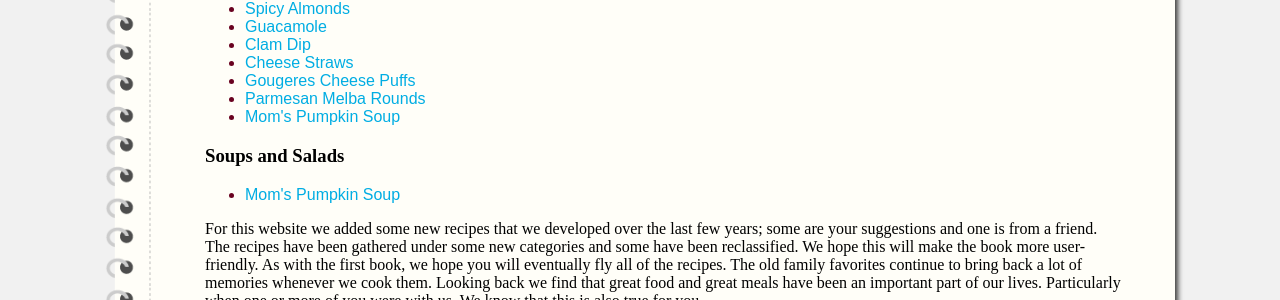
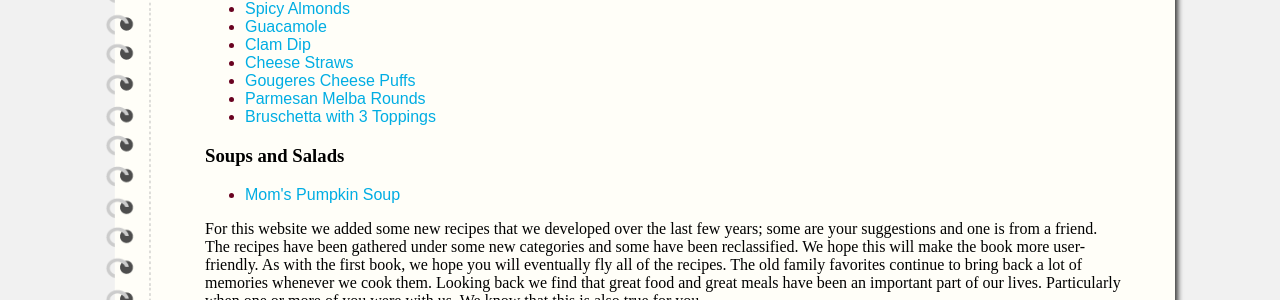
Before and after one commit to mckornfield/goodman-cookbook, a Jekyll site: the page built from index.md, in a window 1280 px wide. Shown: the part 413-713 px from the top of the page. Built offline with Jekyll 4.4.1, drawn with Linux system fonts in a browser that asks for light colours.

Commit message:
bruschetta name was wrong

```diff
--- a/_appetizers/8-bruschetta.md
+++ b/_appetizers/8-bruschetta.md
@@ -1,6 +1,6 @@
 ---
 layout: recipe
-title: Mom's Pumpkin Soup
+title: Bruschetta with 3 Toppings
 anecdote: Great assorted appetizer for company. It is made ahead and everyone helps themselves.
 serving_info: About 40 bruschetta
 imageurl: https://www.bbcgoodfood.com/sites/default/files/styles/recipe/public/recipe/recipe-image/2018/04/bruschetta-recipe-1.jpg?itok=KBIkMR7G
```
